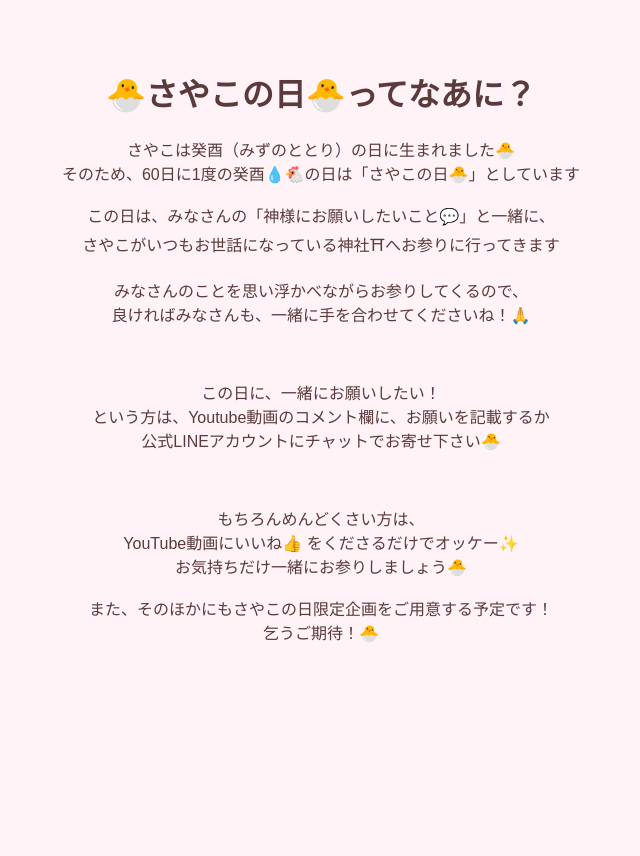
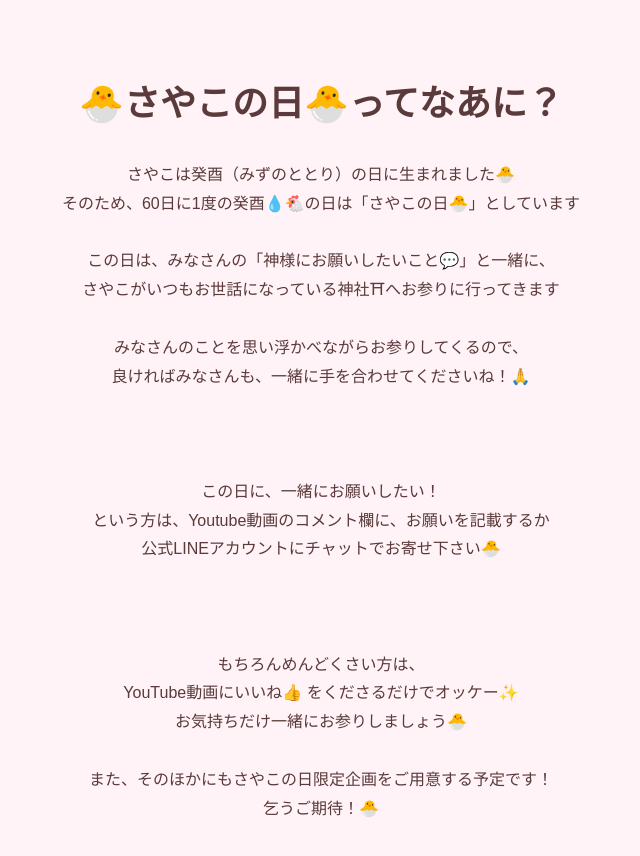
Before and after one commit to HiyokoTarot/HiyokoTarot, a plain HTML site: page SayakoDay.html in a window 1280 px wide. Shown: the whole page, without its empty margins (319-959 px from the left). Before the commit the page ends 800 px from the top, so only its background shows below. Drawn offline with Linux system fonts and the light colour scheme.

Commit message:
Add files via upload

```diff
--- a/SayakoDay.html
+++ b/SayakoDay.html
@@ -12,12 +12,18 @@
 <link rel="manifest" href="./site.webmanifest" />
   <style>
     body {
-      font-family: sans-serif;
-      background: #fff3f7;
-      text-align: center;
-      padding: 40px;
-      color: #5a3a3a;
-    }
+  font-family: sans-serif;
+  background: #fff3f7;
+  text-align: center;
+  padding: 40px 16px;
+  color: #5a3a3a;
+  font-size: 16px;
+  line-height: 1.8;
+}
+
+h1 {
+  font-size: clamp(24px, 7vw, 36px);
+}
 
   </style>
 </head>
@@ -44,6 +50,6 @@
 <br>
 また、そのほかにもさやこの日限定企画をご用意する予定です！<br>
 乞うご期待！🐣
-</script>
+
 </body>
 </html>
```
